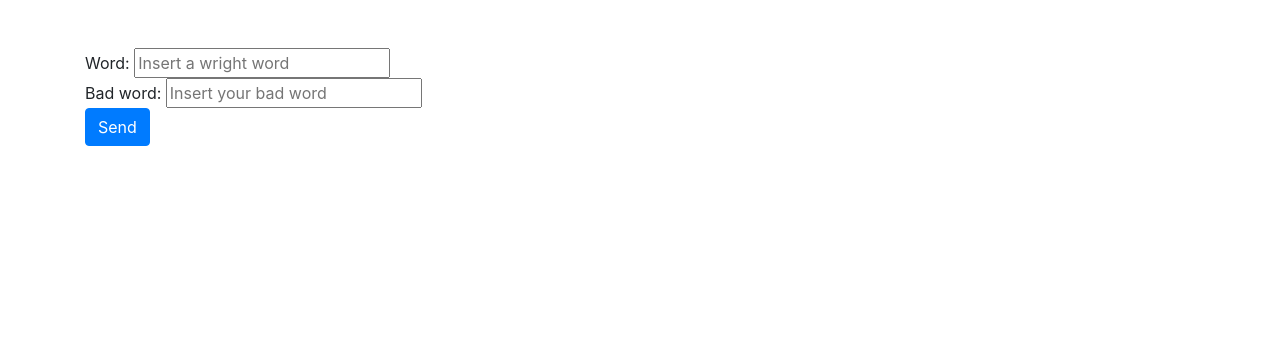
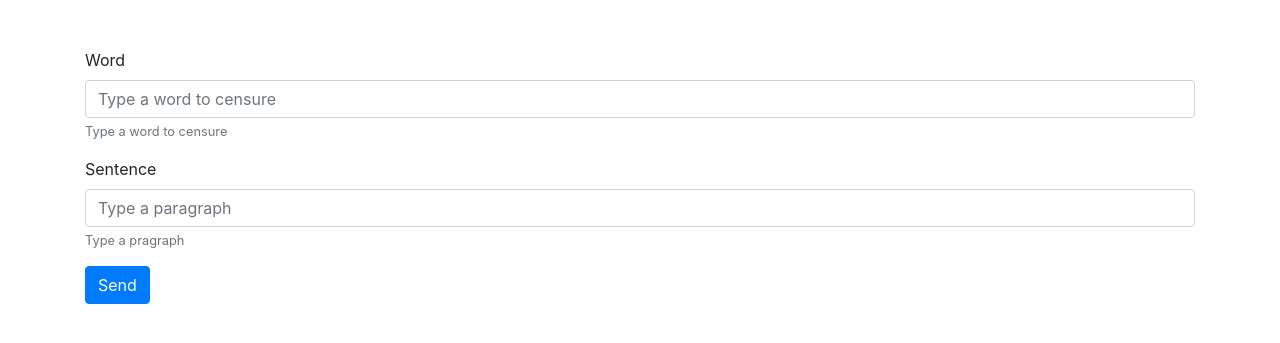
Before and after one commit to EsterDahri1/php-badwords, a PHP site: page / in a window 1280 px wide. Shown: the top 343 px of the page. Run offline with PHP 8.4, Linux system fonts and the light colour scheme.

Commit message:
correct exercice transform word with sentence

```diff
--- a/index.php
+++ b/index.php
@@ -10,16 +10,22 @@
 
 <body>
     <div class="container">
-        <form class="mt-5" action="script.php" method="post">
-            Word: <input class="" placeholder="Insert a wright word" type="text" name="word" id="word"> <br>
-            Bad word: <input class="" placeholder="Insert your bad word" type="text" name="bad_Word" id="bad_Word"> <br>
+        <form class="mt-5" action="script.php" method="get">
+            <div class="mb-3">
+                <label for="" class="form-label">Word</label>
+                <input type="text" class="form-control" name="word" id="word" aria-describedby="helpId" placeholder="Type a word to censure">
+                <small id="helpId" class="form-text text-muted">Type a word to censure</small>
+            </div>
+            <div class="mb-3">
+                <label for="" class="form-label">Sentence</label>
+                <input type="text" class="form-control" name="sentence" id="sentence" aria-describedby="helpId" placeholder="Type a paragraph">
+                <small id="helpId" class="form-text text-muted">Type a pragraph</small>
+            </div>
             <button class="btn btn-primary " type="submit">Send</button>
         </form>
     </div>
 
-    <script src="https://code.jquery.com/jquery-3.4.1.slim.min.js" integrity="sha384-J6qa4849blE2+poT4WnyKhv5vZF5SrPo0iEjwBvKU7imGFAV0wwj1yYfoRSJoZ+n" crossorigin="anonymous"></script>
-    <script src="https://cdn.jsdelivr.net/npm/popper.js@1.16.0/dist/umd/popper.min.js" integrity="sha384-Q6E9RHvbIyZFJoft+2mJbHaEWldlvI9IOYy5n3zV9zzTtmI3UksdQRVvoxMfooAo" crossorigin="anonymous"></script>
-    <script src="https://stackpath.bootstrapcdn.com/bootstrap/4.4.1/js/bootstrap.min.js" integrity="sha384-wfSDF2E50Y2D1uUdj0O3uMBJnjuUD4Ih7YwaYd1iqfktj0Uod8GCExl3Og8ifwB6" crossorigin="anonymous"></script>
+
 </body>
 
 </html>
```
Also changed, not shown: script.php (+15 -7 lines).
